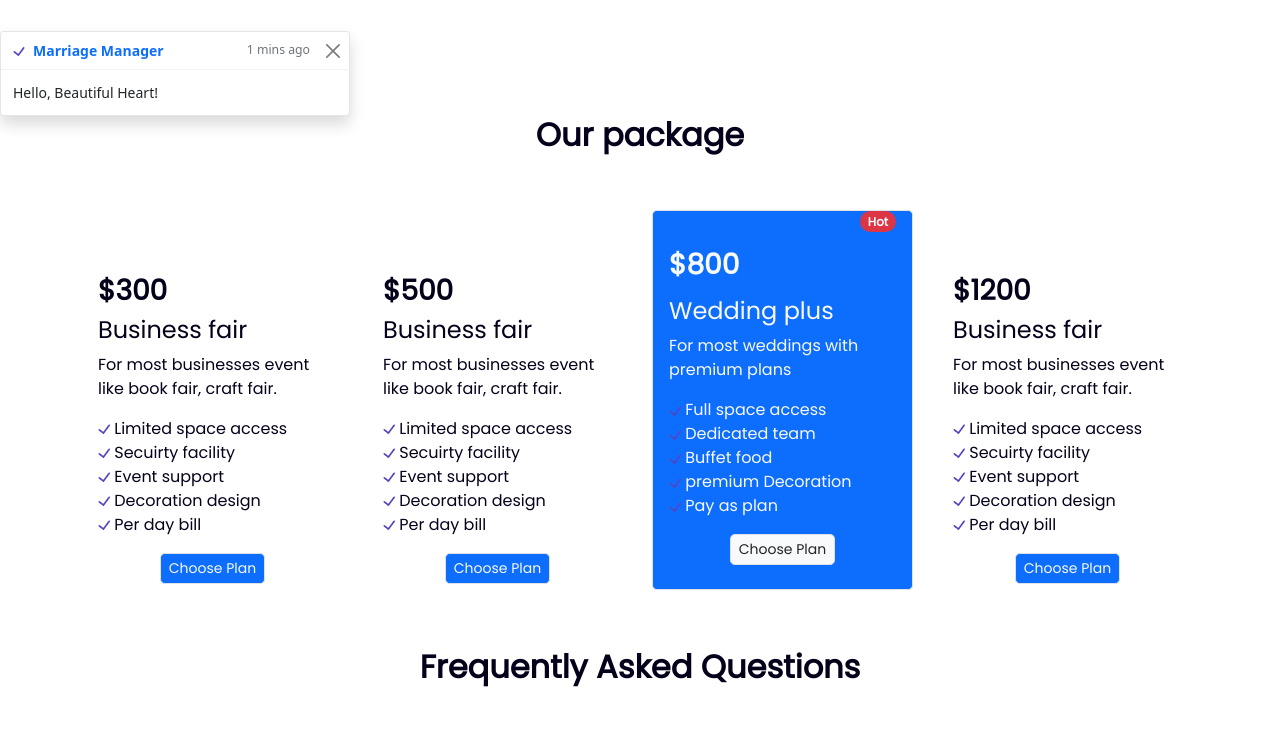
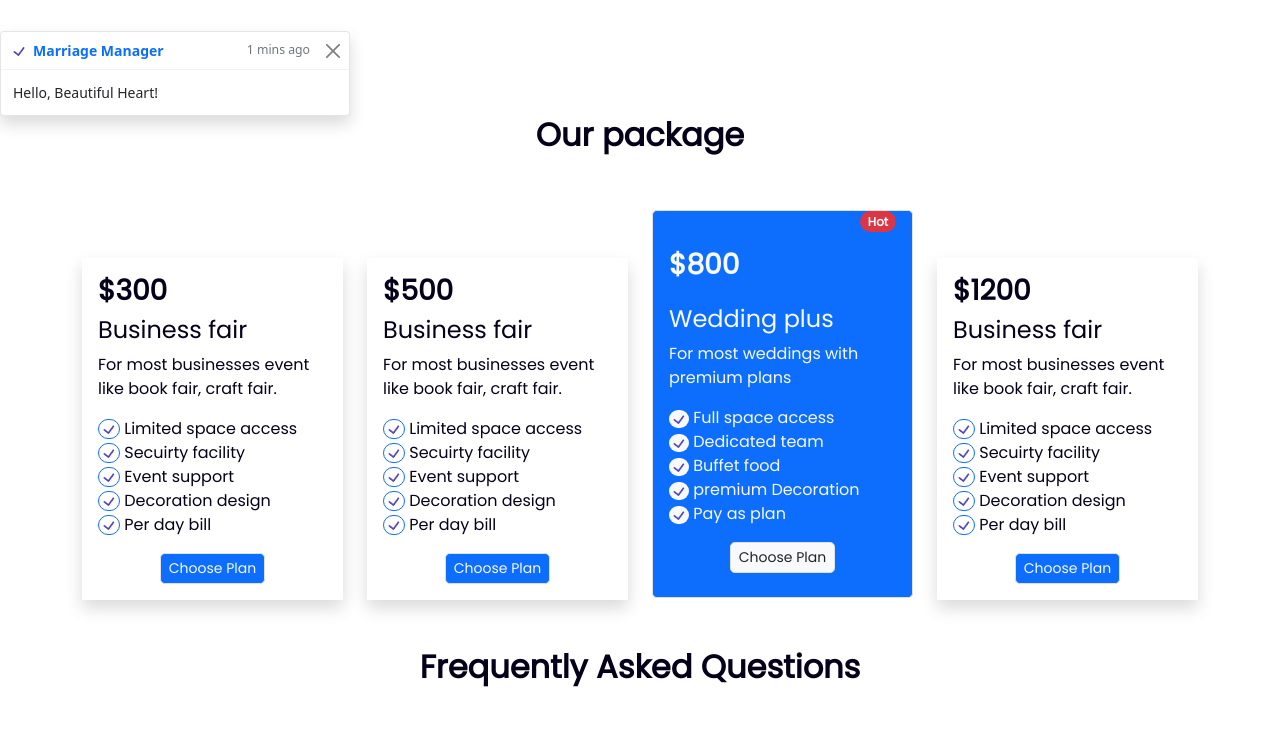
Before and after one commit to writerowson/maraige-manager-a3, a plain HTML site: page index.html in a window 1280 px wide. Shown: the part 629-1368 px from the top of the page. Drawn offline with Linux system fonts and the light colour scheme.

Commit message:
submited

```diff
--- a/index.html
+++ b/index.html
@@ -84,7 +84,7 @@
                         </div>
                     </div>
                     <div class="carousel-item">
-                        <img src="images/stage.jpg" class="d-block w-100 opacity-75" alt="...">
+                        <img src="images/stage.jpg" class="d-block w-100 opacity-75 " alt="...">
                         <div class="carousel-caption d-none d-md-block"
                             style="font-family: 'Bebas Neue', cursive; color:rgb(6, 1, 27);">
                             <h1>Friendly Environment with Full privecy</h1>
@@ -129,20 +129,25 @@
                 package</h2>
             <div class="row ">
                 <div class="col-lg-3 mt-5">
-                    <div class="p-3">
+                    <div class="p-3 shadow">
                         <h3 class="fw-bold">$300</h3>
                         <h4>Business fair</h4>
                         <p>For most businesses event like book fair, craft fair.</p>
                         <div class="mb-3">
-                            <img src="images/icon.png" alt="">
+                            <img class="border-rounded rounded-pill p-1 border border-primary" src="images/icon.png"
+                                alt="">
                             Limited space access <br>
-                            <img src="images/icon.png" alt="">
+                            <img class="border-rounded rounded-pill p-1 border border-primary" src="images/icon.png"
+                                alt="">
                             Secuirty facility <br>
-                            <img src="images/icon.png" alt="">
+                            <img class="border-rounded rounded-pill p-1 border border-primary" src="images/icon.png"
+                                alt="">
                             Event support <br>
-                            <img src="images/icon.png" alt="">
+                            <img class="border-rounded rounded-pill p-1 border border-primary" src="images/icon.png"
+                                alt="">
                             Decoration design <br>
-                            <img src="images/icon.png" alt="">
+                            <img class="border-rounded rounded-pill p-1 border border-primary" src="images/icon.png"
+                                alt="">
                             Per day bill <br>
                         </div>
                         <div class="d-flex justify-content-center">
@@ -152,20 +157,25 @@
                     </div>
                 </div>
                 <div class="col-lg-3 mt-5">
-                    <div class="p-3">
+                    <div class="p-3 shadow">
                         <h3 class="fw-bold">$500</h3>
                         <h4>Business fair</h4>
                         <p>For most businesses event like book fair, craft fair.</p>
-                        <div class="mb-3">
-                            <img src="images/icon.png" alt="">
+                        <div class="mb-3 ">
+                            <img class="border-rounded rounded-pill p-1 border border-primary" src="images/icon.png"
+                                alt="">
                             Limited space access <br>
-                            <img src="images/icon.png" alt="">
+                            <img class="border-rounded rounded-pill p-1 border border-primary" src="images/icon.png"
+                                alt="">
                             Secuirty facility <br>
-                            <img src="images/icon.png" alt="">
+                            <img class="border-rounded rounded-pill p-1 border border-primary" src="images/icon.png"
+                                alt="">
                             Event support <br>
-                            <img src="images/icon.png" alt="">
+                            <img class="border-rounded rounded-pill p-1 border border-primary" src="images/icon.png"
+                                alt="">
                             Decoration design <br>
-                            <img src="images/icon.png" alt="">
+                            <img class="border-rounded rounded-pill p-1 border border-primary" src="images/icon.png"
+                                alt="">
                             Per day bill <br>
                         </div>
                         <div class="d-flex justify-content-center">
@@ -181,19 +191,19 @@
                                 Hot</span>
                         </div>
                         <div class=" pb-4 pt-3">
-                            <h3 class="fw-bold mb-3">$800</h3>
+                            <h3 class="fw-bold mb-4">$800</h3>
                             <h4>Wedding plus</h4>
                             <p>For most weddings with premium plans</p>
-                            <div class="mb-3">
-                                <img src="images/icon.png" alt="">
+                            <div class="mb-3  ">
+                                <img class="border-rounded rounded-pill p-1 bg-light" src=" images/icon.png" alt="">
                                 Full space access<br>
-                                <img src="images/icon.png" alt="">
+                                <img class="border-rounded rounded-pill p-1 bg-light" src="images/icon.png" alt="">
                                 Dedicated team<br>
-                                <img src="images/icon.png" alt="">
+                                <img class="border-rounded rounded-pill p-1 bg-light" src="images/icon.png" alt="">
                                 Buffet food <br>
-                                <img src="images/icon.png" alt="">
+                                <img class="border-rounded rounded-pill p-1 bg-light" src="images/icon.png" alt="">
                                 premium Decoration <br>
-                                <img src="images/icon.png" alt="">
+                                <img class="border-rounded rounded-pill p-1 bg-light" src="images/icon.png" alt="">
                                 Pay as plan <br>
                             </div>
                             <div class="d-flex justify-content-center">
@@ -205,20 +215,25 @@
 
                 </div>
                 <div class="col-lg-3 mt-5">
-                    <div class="p-3">
+                    <div class="p-3 shadow">
                         <h3 class="fw-bold">$1200</h3>
                         <h4>Business fair</h4>
                         <p>For most businesses event like book fair, craft fair.</p>
                         <div class="mb-3">
-                            <img src="images/icon.png" alt="">
+                            <img class="border-rounded rounded-pill p-1 border border-primary" src="images/icon.png"
+                                alt="">
                             Limited space access <br>
-                            <img src="images/icon.png" alt="">
+                            <img class="border-rounded rounded-pill p-1 border border-primary" src="images/icon.png"
+                                alt="">
                             Secuirty facility <br>
-                            <img src="images/icon.png" alt="">
+                            <img class="border-rounded rounded-pill p-1 border border-primary" src="images/icon.png"
+                                alt="">
                             Event support <br>
-                            <img src="images/icon.png" alt="">
+                            <img class="border-rounded rounded-pill p-1 border border-primary" src="images/icon.png"
+                                alt="">
                             Decoration design <br>
-                            <img src="images/icon.png" alt="">
+                            <img class="border-rounded rounded-pill p-1 border border-primary" src="images/icon.png"
+                                alt="">
                             Per day bill <br>
                         </div>
                         <div class="d-flex justify-content-center">
```
